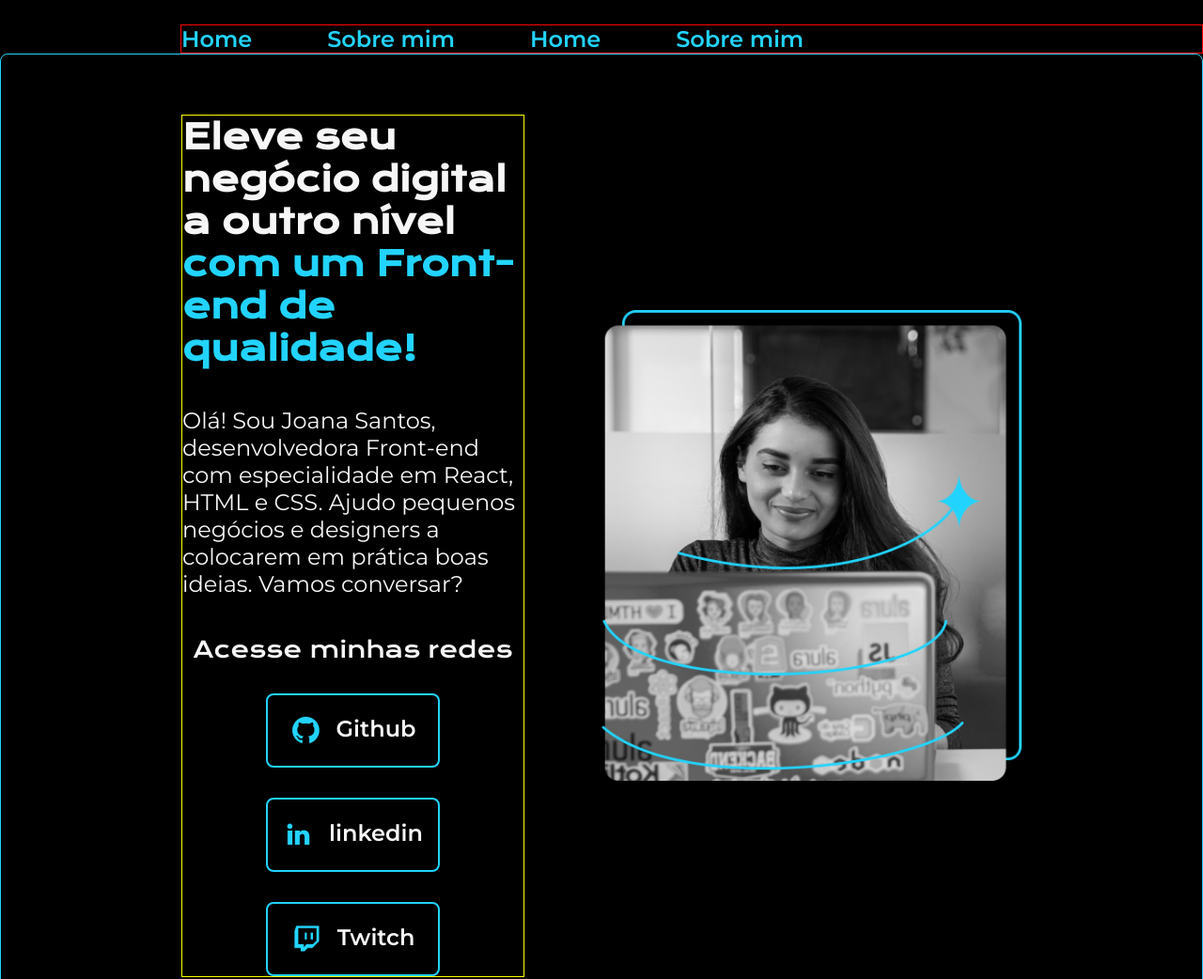
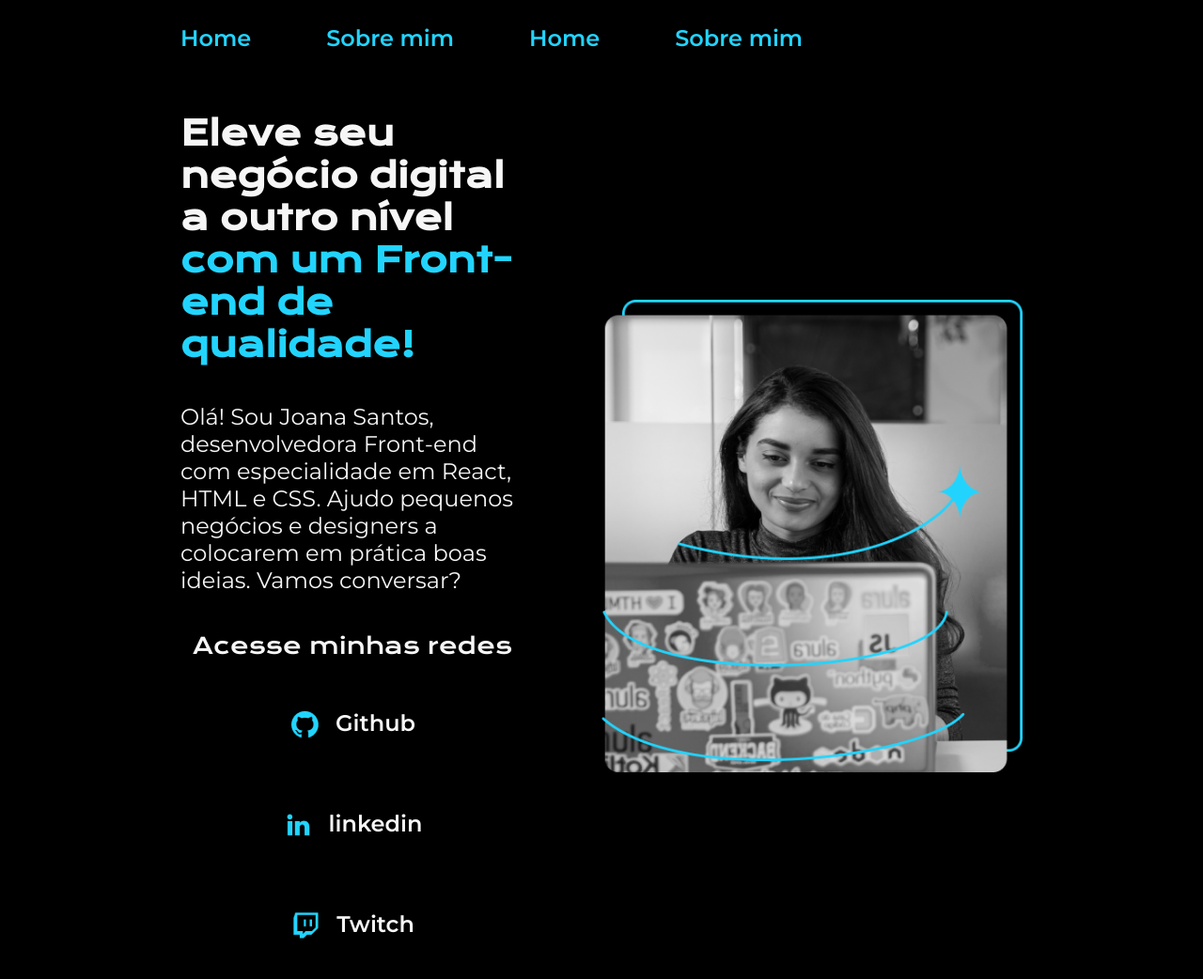
Before and after one commit to neryguerreiro/portfolio-alura-oracle-one-2025, a plain HTML site: page index.html in a window 1280 px wide. Shown: the top 1042 px of the page at 94% size. Drawn offline with nearby package versions, Linux system fonts and the light colour scheme.

Commit message:
Update style.css

```diff
--- a/styles/style.css
+++ b/styles/style.css
@@ -26,7 +26,6 @@ body {
 .cabecalho__menu {
   display: flex;
   gap: 80px;
-  border: 1px solid red;
 }
 .cabecalho__menu__link {
   font-family: var(--fonte-secundaria);
@@ -41,7 +40,6 @@ body {
   align-items: center;
   justify-content: space-between;
   gap: 82px;
-  border: 1px solid var(--cor-terciaria);
   border-radius: 8px;
 }
 .apresentacao__conteudo {
@@ -49,7 +47,6 @@ body {
   display: flex;
   flex-direction: column;
   gap: 40px;
-  border: 1px solid yellow;
 }
 
 .apresentacao__conteudo__titulo {
@@ -80,7 +77,6 @@ body {
   display: flex;
   justify-content: center;
   gap: 16px;
-  border: 2px solid var(--cor-terciaria);
   width: 50%;
   text-align: center;
   border-radius: 8px;
```
